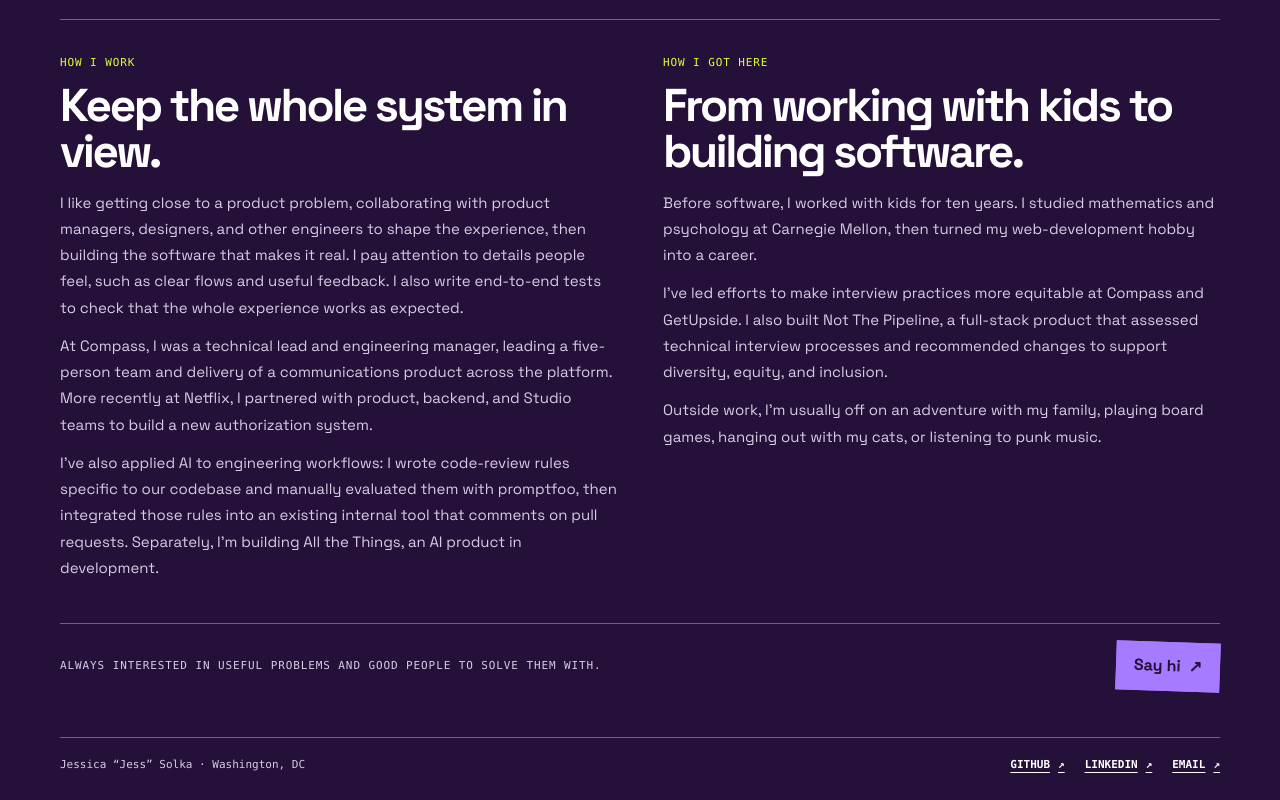
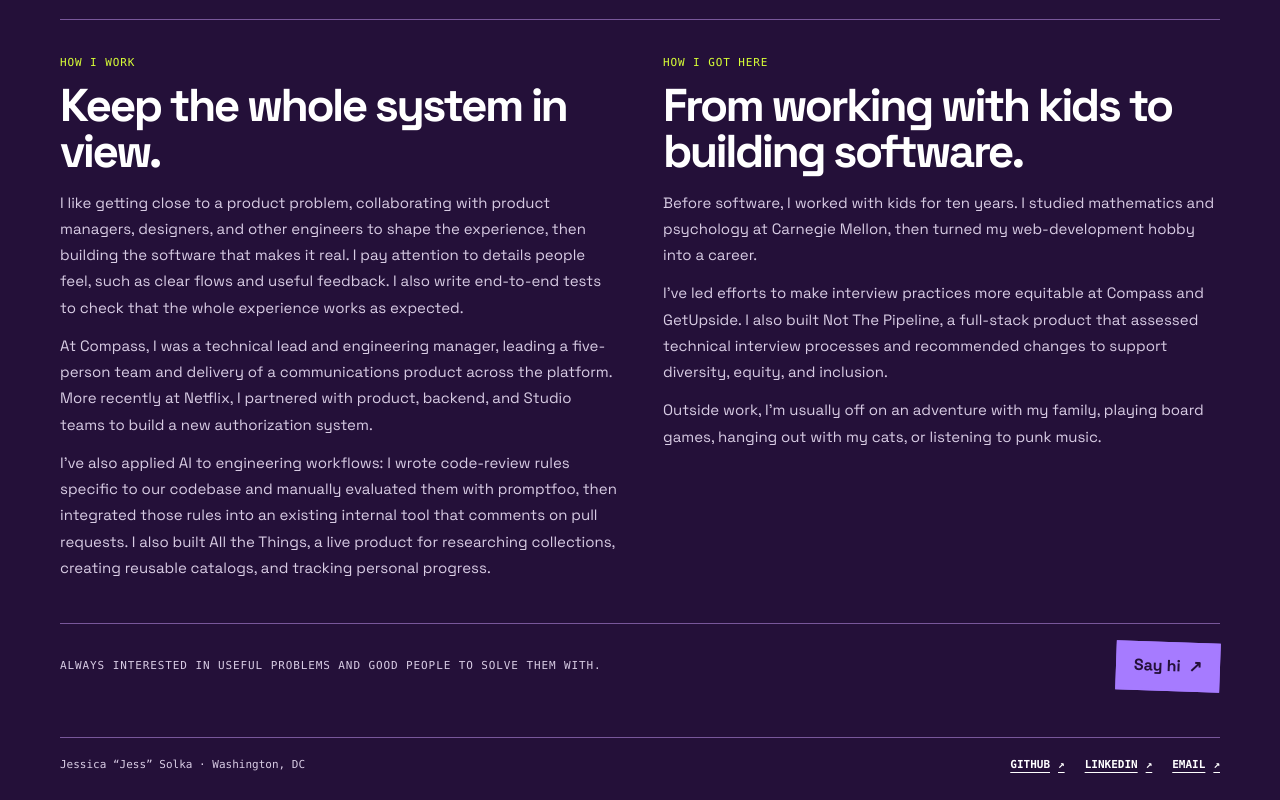
Before and after one commit to jessicarobins/portfolio, a Vue app: page /about in a window 1280 px wide. Shown: the part 481-1281 px from the top of the page. Built offline with nearby package versions, Linux system fonts and the light colour scheme.

Commit message:
Correct All the Things production status

```diff
--- a/src/views/AboutView.vue
+++ b/src/views/AboutView.vue
@@ -33,8 +33,8 @@ import PageIntro from '../components/PageIntro.vue'
       <Text as="p" variant="body" color-variant="secondary" class="mt-6 text-body-small">
         I’ve also applied AI to engineering workflows: I wrote code-review rules specific to our
         codebase and manually evaluated them with promptfoo, then integrated those rules into an
-        existing internal tool that comments on pull requests. Separately, I’m building All the
-        Things, an AI product in development.
+        existing internal tool that comments on pull requests. I also built All the Things, a live
+        product for researching collections, creating reusable catalogs, and tracking personal progress.
       </Text>
     </div>
     <div>
```
